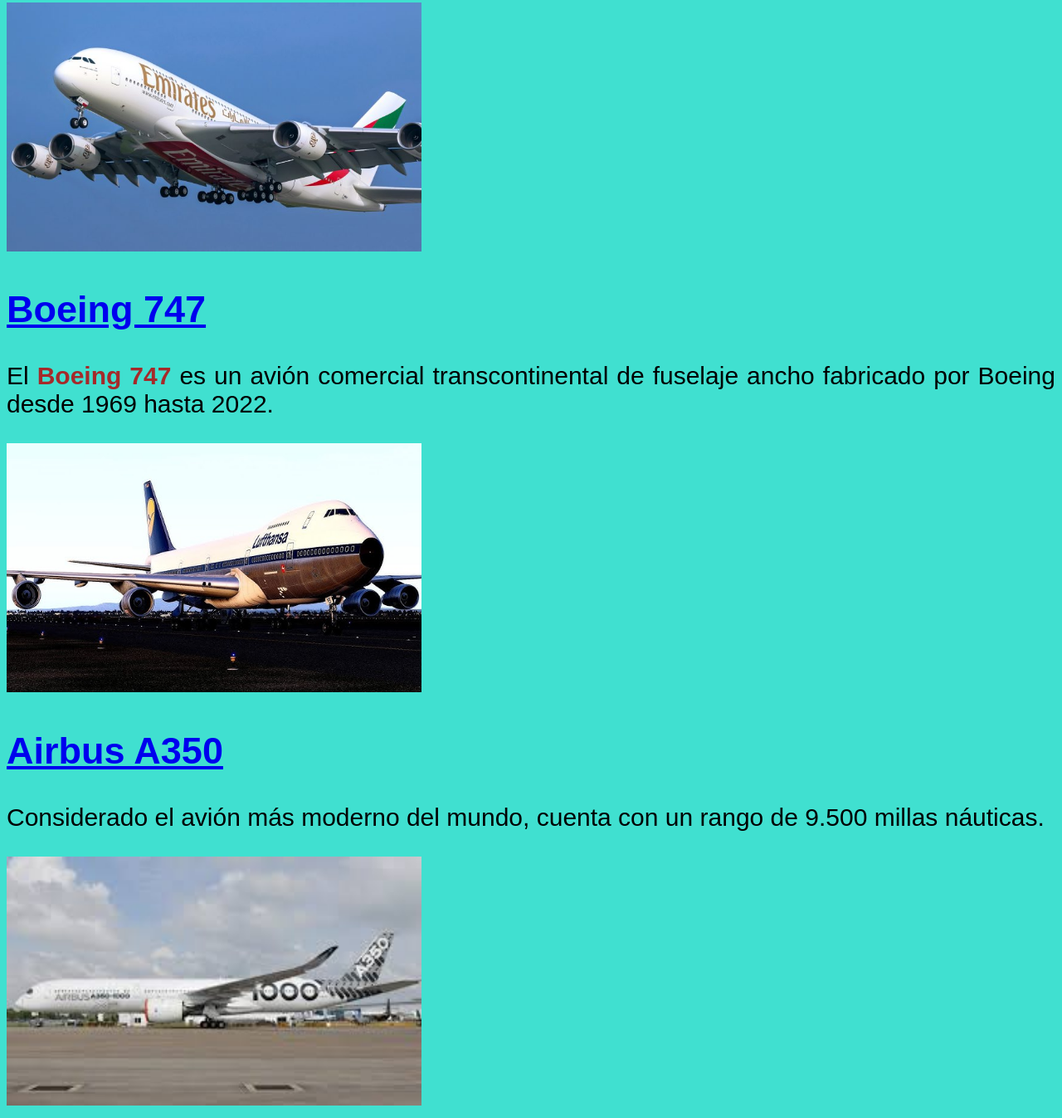
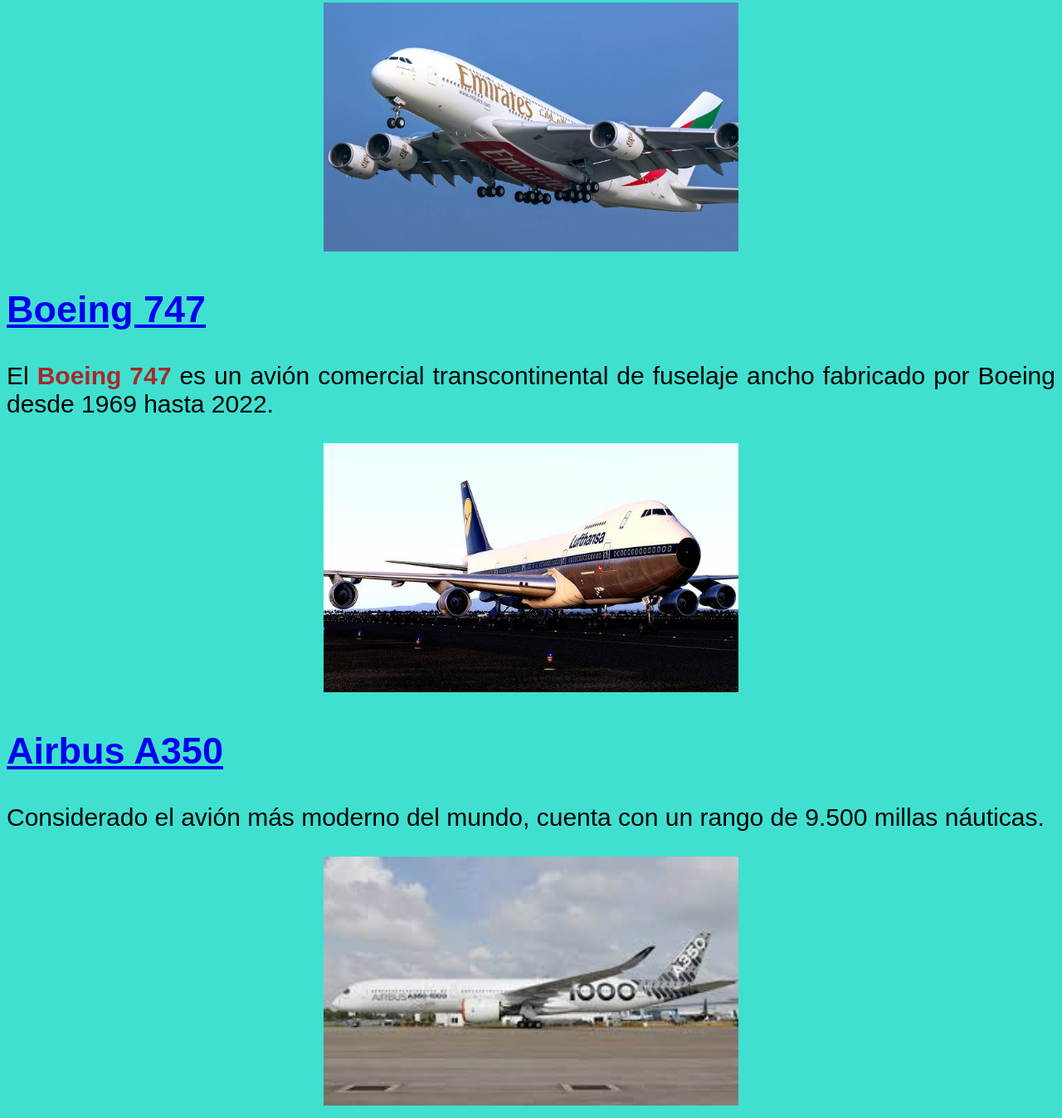
Before and after one commit to LeoNarvaez2004/Narvaez_Practicas, a plain HTML site: page index.html in a window 1280 px wide. Shown: the part 334-1681 px from the top of the page at 83% size. Drawn offline with Linux system fonts and the light colour scheme.

Commit message:
URLS en imagenes

```diff
--- a/index.html
+++ b/index.html
@@ -10,13 +10,23 @@
     <center><h1>Los aviones mas increibles</h1></center>
     <a href="https://www.airbus.com/en/products-services/commercial-aircraft/passenger-aircraft/a380" target="_blank"><h2>Airbus A380</h2></a>
     <p>El avión de pasajeros más grande del mundo, con capacidad para 853 pasajeros y la posibilidad de realizar vuelos sin escalas de hasta 15.000 kilometros</p>
-    <img src="./images/A380.jpg" alt="A380" width="500" height="300">
+    <center>
+        <a href="https://www.airbus.com/en/products-services/commercial-aircraft/passenger-aircraft/a380" target="_blank">
+        <img src="./images/A380.jpg" alt="A380" width="500" height="300"></center>
+        </a>
     <a href="https://www.afklcargo.com/EC/es/common/about_us/boeing_747_400_erf.jsp" target="_blank"><h2>Boeing 747</h2></a>
     <p>El <Strong>Boeing 747</Strong> es un avión comercial transcontinental de fuselaje ancho fabricado por Boeing desde 1969 hasta 2022.</p>
-    <img src="./images/747.jpg" alt="A380" width="500" height="300">
+    <center>
+        <a href="https://www.afklcargo.com/EC/es/common/about_us/boeing_747_400_erf.jsp" target="_blank">
+        <img src="./images/747.jpg" alt="A380" width="500" height="300"></center>
+        </a>
     <a href="https://www.airbus.com/en/products-services/commercial-aircraft/passenger-aircraft/a350-family" target="_blank"><h2>Airbus A350</h2></a>
     <p>Considerado el avión más moderno del mundo, cuenta con un rango de 9.500 millas náuticas.</p>
-    <img src="./images/A350.jpeg" alt="A380" width="500" height="300">
+    <center>
+        <a href="https://www.airbus.com/en/products-services/commercial-aircraft/passenger-aircraft/a350-family" target="_blank">
+        <img src="./images/A350.jpeg" alt="A380" width="500" height="300">
+        </a>
+    </center>
 
 </body>
 </html>
```
